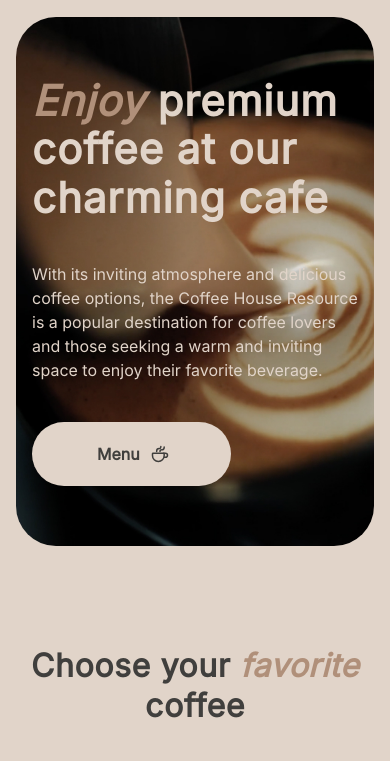
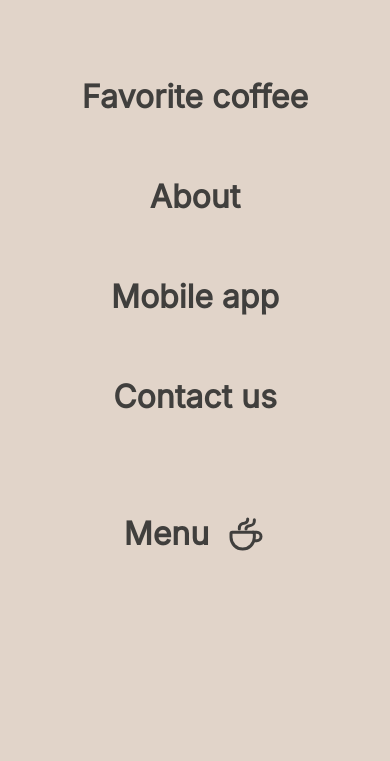
Before and after one commit to almazka-code/coffee-house, a website with bundled scripts: page index.html in a window 390 px wide. Both pictures are taken after a click on the button 352 px from the left and 50 px from the top of the page. Shown: the part 83-844 px from the top of the page. Built offline with nearby package versions, Linux system fonts and the light colour scheme.

Commit message:
feat: add burger menu

```diff
--- a/index.html
+++ b/index.html
@@ -19,18 +19,17 @@
       <a href="#">
         <img class="header__logo" src="assets/svg/logo.svg" alt="Logo">
       </a>
-      <!-- <div class="header__nav"> -->
-      <nav class="nav">
-        <ul class="nav__list">
-          <li class="nav__item"><a class="nav__link" href="#favorites">Favorite coffee</a></li>
-          <li class="nav__item"><a class="nav__link" href="#about">About</a></li>
-          <li class="nav__item"><a class="nav__link" href="#mobile">Mobile app</a></li>
-          <li class="nav__item"><a class="nav__link" href="#contact">Contact us</a></li>
-        </ul>
-      </nav>
-      <a href="menu.html" class="nav__link header__menu">Menu</a>
-      <!-- </div> -->
-
+      <div class="header__nav">
+        <nav class="nav">
+          <ul class="nav__list">
+            <li class="nav__item"><a class="nav__link link" href="#favorites" id="link">Favorite coffee</a></li>
+            <li class="nav__item"><a class="nav__link link" href="#about" id="link">About</a></li>
+            <li class="nav__item"><a class="nav__link link" href="#mobile" id="link">Mobile app</a></li>
+            <li class="nav__item"><a class="nav__link link" href="#contact" id="link">Contact us</a></li>
+          </ul>
+        </nav>
+        <a href="menu.html" class="link header__menu" id="link">Menu</a>
+      </div>
 
       <button class="burger">
         <span class="burger__line burger__line--first"></span>
--- a/js/modules/burger.js
+++ b/js/modules/burger.js
@@ -1,10 +1,12 @@
 const burger = document.querySelector('.burger');
 const menuBurger = document.querySelector('.header__nav');
-const menuLinks = document.querySelectorAll('.nav__link');
+const menuLinks = document.querySelectorAll('#link');
+const body = document.querySelector('.body');
 
 const toggleMenu = function () {
   burger.classList.toggle('burger--active');
   menuBurger.classList.toggle('header__nav--active');
+  body.classList.toggle('stop-scroll');
 }
 
 burger.addEventListener('click', () => {
@@ -15,5 +17,6 @@ menuLinks.forEach(function(el) {
   el.addEventListener('click', function() {
     burger.classList.remove('burger--active');
     menuBurger.classList.remove('header__nav--active');
+    body.classList.remove('stop-scroll');
   });
 });
--- a/scss/components/_burger.scss
+++ b/scss/components/_burger.scss
@@ -19,6 +19,7 @@
   width: 16px;
   height: 2px;
   background-color: $color-dark;
+  @extend %transition;
 
   &--first {
     transform: translateY(4px) translateX(-50%);
@@ -42,3 +43,7 @@
   transform: rotateZ(-45deg) translateY(-5px) translateX(-5px);
   @extend %transition;
 }
+
+.stop-scroll {
+  overflow: hidden;
+}
--- a/scss/layouts/_header.scss
+++ b/scss/layouts/_header.scss
@@ -15,7 +15,7 @@
   padding-right: 28px;
 
   @media (max-width: 768px) {
-    display: none;
+    padding-right: 57px;
   }
 
   &::before {
@@ -27,7 +27,6 @@
     @include background-image (url("../assets/svg/coffee-cup.svg"));
 
     @media (max-width: 768px) {
-      background-image: url("../assets/svg/coffee-cup-tablet.svg");
       width: 40px;
       height: 40px;
     }
@@ -47,6 +46,11 @@
     width: 20px;
     height: 20px;
     @include background-image (url("../assets/svg/coffee-cup.svg"));
+
+    @media (max-width: 768px) {
+      width: 40px;
+      height: 40px;
+    }
   }
 
   &::before {
@@ -60,6 +64,49 @@
   }
 
   @media (max-width: 768px) {
-    display: none;
+    padding-right: 57px;
+    font-size: 32px;
+    line-height: 125%;
   }
 }
+
+.header__nav {
+  display: flex;
+  justify-content: space-between;
+  align-items: center;
+  flex-basis: 66%;
+  flex-shrink: 0;
+
+  @media (max-width: 1200px) {
+    flex-basis: 70%;
+  }
+
+  @include media-tablet {
+    flex-basis: 77%;
+  }
+
+  @media (max-width: 768px) {
+    opacity: 0;
+    position: fixed;
+    right: 0;
+    top: 98px;
+    width: 100%;
+    height: 100vh;
+    z-index: 10;
+    flex-direction: column;
+    justify-content: flex-start;
+    gap: 97px;
+    flex-basis: 100%;
+    padding: 62px 40px;
+    background-color: $color-light;
+    visibility: hidden;
+    transform: translateX(100%);
+    transition: all 0.5s ease;
+  }
+}
+
+.header__nav--active {
+  transform: translateX(0);
+  opacity: 1;
+  visibility: visible;
+}
--- a/scss/layouts/_navigation.scss
+++ b/scss/layouts/_navigation.scss
@@ -2,33 +2,7 @@
   display: flex;
   justify-content: space-between;
   align-items: center;
-
-  @media (max-width: 768px) {
-    opacity: 0;
-    position: fixed;
-    right: 0;
-    top: 80px;
-    width: 100%;
-    height: 100vh;
-    z-index: 10;
-    flex-direction: column;
-    justify-content: flex-start;
-    gap: 95px;
-    flex-basis: 100%;
-    padding: 62px 40px;
-    background-color: $color-light;
-    visibility: hidden;
-    transform: translateX(100%);
-    transition: all 0.4s ease;
-    font-size: 32px;
-    line-height: 125%;
-  }
-}
-
-.nav--active {
-  transform: translateX(0);
-  opacity: 1;
-  visibility: visible;
+  flex-shrink: 0;
 }
 
 .nav__list {
@@ -49,7 +23,7 @@
   }
 }
 
-.nav__link {
+.link {
   position: relative;
   font-weight: 600;
 
@@ -70,4 +44,9 @@
       transform: scaleX(1);
     }
   }
+
+  @media (max-width: 768px) {
+    font-size: 32px;
+    line-height: 125%;
+  }
 }
```
Also changed, not shown: menu.html (+12 -9 lines), assets/svg/coffee-cup-tablet.svg (deleted), scss/style.css, 1 other file.
